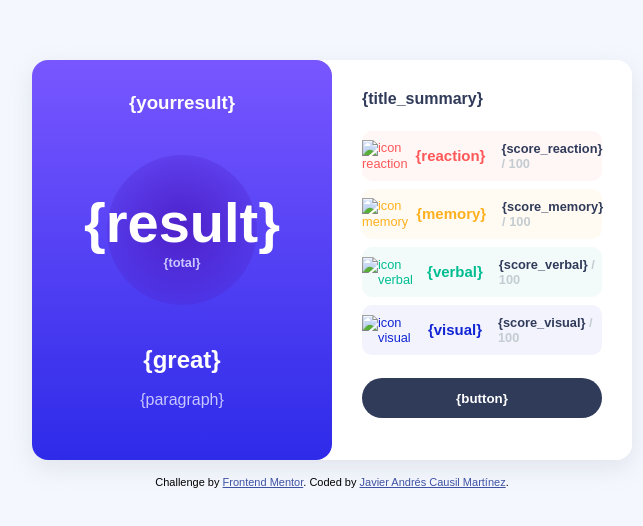
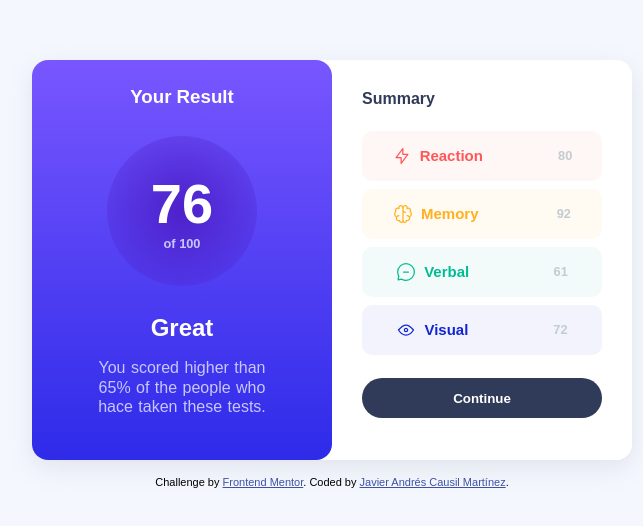
Before and after one commit to eurekaInfinity/challengefrontend, a website: page frontMaster/results-summary-component-main/index.html in a window 1280 px wide. Shown: the part 126-652 px from the top of the page, without its empty margins (308-951 px from the left). Drawn offline with Linux system fonts and the light colour scheme; a web font is replaced by a local one.

Commit message:
Se ha agregado código AJAX

```diff
--- a/frontMaster/results-summary-component-main/index.html
+++ b/frontMaster/results-summary-component-main/index.html
@@ -33,38 +33,38 @@
       </hgroup>
     </section>
     <section class="statistics-block display_flex  vertical">
-      <h1 class="title_summary"> {title_summary} </h1>
+      <h1 class="title_summary" id="title_summary"> {title_summary} </h1>
       <div style="margin: 0 0 -10% 0;" class="display_flex vertical space_0_5rem">
           <div class="stats display_flex horizontal align_items_center space_1rem background_red_light">
             <div class="center horizontal red space_0_5rem">
-              <img src={icon_reaction} alt="icon reaction">
+              <img id="icon_reaction" src={icon_reaction} alt="icon reaction">
               <h3 id="reaction_category"> {reaction} </h3>
             </div>
-            <p class="porcentage"> <span> {score_reaction} </span> / 100 </p>
+            <p class="porcentage" id="score_reaction"> <span> {score_reaction} </span> / 100 </p>
           </div>
           <div class="stats display_flex horizontal align_items_center space_1rem background_yellow_light">
             <div class="center horizontal yellow space_0_5rem">
-              <img src={icon_memory} alt="icon memory">
-              <h3> {memory} </h3>
+              <img id='icon_memory' src={icon_memory} alt="icon memory">
+              <h3 id="memory"> {memory} </h3>
             </div>
-            <p class="porcentage"> <span> {score_memory} </span> / 100 </p>
+            <p class="porcentage" id="score_memory"> <span> {score_memory} </span> / 100 </p>
           </div>
           <div class="stats display_flex horizontal align_items_center space_1rem background_green_light">
             <div class="center horizontal green space_0_5rem">
-              <img src={icon_verbal} alt="icon verbal">
-              <h3> {verbal} </h3>
+              <img id="icon_verbal" src={icon_verbal} alt="icon verbal">
+              <h3 id="verbal"> {verbal} </h3>
             </div>
-            <p class="porcentage"> <span> {score_verbal} </span> / 100 </p>
+            <p class="porcentage" id="score_verbal"> <span> {score_verbal} </span> / 100 </p>
           </div>
           <div class="stats display_flex horizontal align_items_center space_1rem background_cobalt_light">
             <div class="center horizontal cobalt space_0_5rem">
-              <img src={icon_visual} alt="icon visual">
-              <h3> {visual} </h3>
+              <img id="icon_visual" src={icon_visual} alt="icon visual">
+              <h3 id="visual"> {visual} </h3>
             </div>
-            <p class="porcentage">  <span>{score_visual}</span> / 100 </p>
+            <p class="porcentage" id="score_visual">  <span>{score_visual}</span> / 100 </p>
           </div>
       </div>
-      <button class="button"> {button} </button>
+      <button class="button" id="button"> {button} </button>
     </section>
   </main>
   <div class="attribution">
--- a/frontMaster/results-summary-component-main/js/main.js
+++ b/frontMaster/results-summary-component-main/js/main.js
@@ -1,36 +1,58 @@
-import data from "../data.json" assert { type: 'json' };
 
-console.log("data",data);
 
-const content = {};
-content.yourresult = `Your Result`;
-content.result = `76`;
-content.total = `of 100`
-content.great = `Great`
-content.paragraph = `You scored higher than 65% of the people who hace taken these tests.`
-content.title_summary = `Summary`;
-content.button = `Continue`
 
-content.reaction       = `${data[0].category}`;
-content.score_reaction = `${data[0].score}`;
-content.icon_reaction  = `${data[0].icon}`;
+const traerData = async ()  => {
+const xhttpr = new XMLHttpRequest()
+xhttpr.onload = function () {
+    if (this.readyState == 4 && this.status == 200) {
+        let data = JSON.parse(this.responseText)
+        const yourResult = document.getElementById('yourResult');
+        yourResult.innerHTML = `Your Result`
+        const result = document.getElementById('result');
+        result.innerHTML = `76`
+        const total = document.getElementById('total');
+        total.innerHTML = `of 100`
+        const great = document.getElementById('great');
+        great.innerHTML = `Great`
+        const paragraph = document.getElementById('paragraph');
+        paragraph.innerHTML = `You scored higher than 65% of the people who hace taken these tests.`
+        const title_summary = document.getElementById('title_summary');
+        title_summary.innerHTML = `Summary`
+        const button = document.getElementById('button');
+        button.innerHTML = `Continue`;
 
-content.memory       = `${data[1].category}`;
-content.score_memory = `${data[1].score}`;
-content.icon_memory  = `${data[1].icon}`;
+        const icon_reaction = document.getElementById('icon_reaction');
+        icon_reaction.src = `${data[0].icon}`
+        const reaction_category = document.getElementById('reaction_category')
+        reaction_category.innerHTML = `${data[0].category}`;
+        const score_reaction = document.getElementById('score_reaction');
+        score_reaction.innerHTML = `${data[0].score}`;
 
-content.verbal       = `${data[2].category}`;
-content.score_verbal = `${data[2].score}`;
-content.icon_verbal  = `${data[2].icon}`;
 
-content.visual       = `${data[3].category}`;
-content.score_visual = `${data[3].score}`;
-content.icon_visual  = `${data[3].icon}`;
+        const icon_memory = document.getElementById('icon_memory');
+        icon_memory.src = `${data[1].icon}`
+        const memory = document.getElementById('memory')
+        memory.innerHTML = `${data[1].category}`;
+        const score_memory = document.getElementById('score_memory')
+        score_memory.innerHTML = `${data[1].score}`
 
-document.addEventListener('DOMContentLoaded', () => {
-  let html = document.body.innerHTML;
-  Object.entries(content).forEach(([tag, data]) => {
-    html = html.replaceAll(`{${tag}}`, data);
-  });
-  document.body.innerHTML = html;
-});
+        const icon_verbal = document.getElementById('icon_verbal');
+        icon_verbal.src = `${data[2].icon}`
+        const verbal = document.getElementById('verbal')
+        verbal.innerHTML = `${data[2].category}`;
+        const score_verbal = document.getElementById('score_verbal')
+        score_verbal.innerHTML = `${data[2].score}`
+
+        const icon_visual = document.getElementById('icon_visual');
+        icon_visual.src = `${data[3].icon}`
+        const visual = document.getElementById('visual')
+        visual.innerHTML = `${data[3].category}`;
+        const score_visual = document.getElementById('score_visual')
+        score_visual.innerHTML = `${data[3].score}`;
+
+    }
+}
+xhttpr.open('GET', './data.json', true)
+xhttpr.send()
+}
+traerData()
```
Also changed, not shown: frontMaster/expenses-chart-component-main/data.json (added, +30 -0 lines), frontMaster/expenses-chart-component-main/index.html (added, +43 -0 lines), frontMaster/expenses-chart-component-main/style-guide.md (added, +37 -0 lines), frontMaster/results-summary-component-main/js/data.json (added, +22 -0 lines), frontMaster/expenses-chart-component-main/README-template.md (added), frontMaster/expenses-chart-component-main/README.md (added), frontMaster/expenses-chart-component-main/design/active-states.jpg (added), frontMaster/expenses-chart-component-main/design/desktop-design.jpg (added), frontMaster/expenses-chart-component-main/design/desktop-preview.jpg (added), frontMaster/expenses-chart-component-main/design/mobile-design.jpg (added), frontMaster/expenses-chart-component-main/images/favicon-32x32.png (added), frontMaster/expenses-chart-component-main/images/logo.svg (added), 1 other file.
